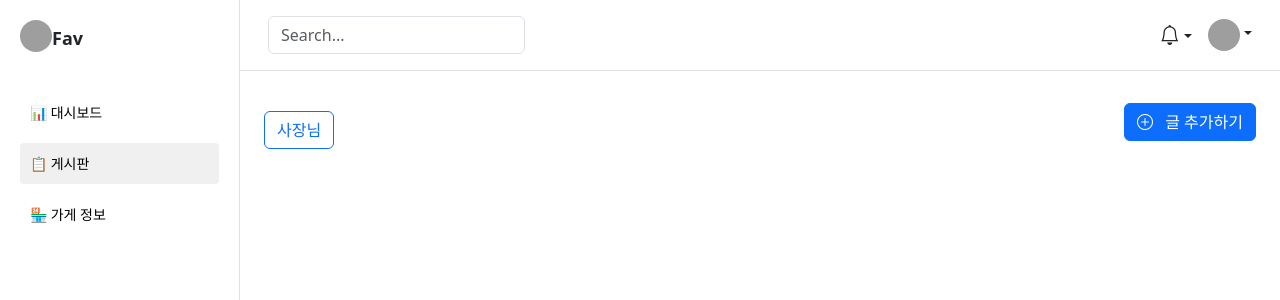
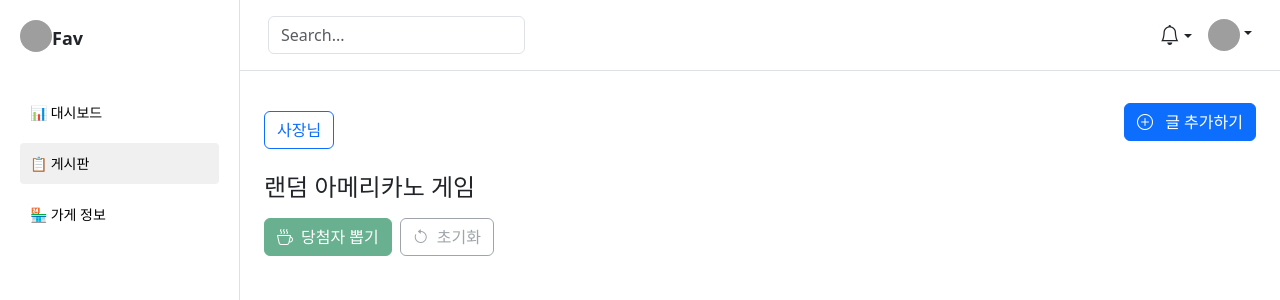
Before and after one commit to yujeongFE/Fav-FE, a React (Vite) app: page /board in a window 1280 px wide. Shown: the top 300 px of the page. Built offline with nearby package versions, Linux system fonts and the light colour scheme; grey boxes are pictures that could not be loaded.

Commit message:
feat: 랜덤 뽑기 ui 추가

```diff
--- a/src/routes/board/pages.jsx
+++ b/src/routes/board/pages.jsx
@@ -13,6 +13,8 @@ const Board = () => {
   const [currentPost, setCurrentPost] = useState(null);
   const [bossId, setBossId] = useState("");
   const [store_Name, setStore_Name] = useState("");
+  const [winner, setWinner] = useState(null);
+  const [isSpinning, setIsSpinning] = useState(false);
 
   const getCookie = (cookieName) => {
     const cookies = document.cookie.split("; ");
@@ -116,9 +118,24 @@ const Board = () => {
     return date.toLocaleString("ko-KR", options);
   };
 
-  const MessageCard = ({ content, updated_at, status, postId, onEdit, onDelete }) => (
+  const selectRandomWinner = () => {
+    setIsSpinning(true);
+    setTimeout(() => {
+      const randomIndex = Math.floor(Math.random() * posts.length);
+      setWinner(posts[randomIndex]);
+      setIsSpinning(false);
+    }, 2000);
+  };
+
+  const resetWinner = () => {
+    setWinner(null);
+  };
+
+  const MessageCard = ({ content, updated_at, status, postId, onEdit, onDelete, isWinner }) => (
     <div
-      className={`card mb-3 shadow-sm rounded-lg ${status === "busy" ? "border-danger" : "border-success"}`}>
+      className={`card mb-3 shadow-sm rounded-lg ${status === "busy" ? "border-danger" : "border-success"} ${
+        isWinner ? "border-primary border-4" : ""
+      }`}>
       <div className="card-body">
         <div className="d-flex align-items-center">
           <img
@@ -140,7 +157,6 @@ const Board = () => {
               {status === "HIGH" ? "혼잡해요" : status === "MEDIUM" ? "보통이에요" : "여유로워요"}
             </span>
           )}
-
           <div className="ms-3">
             <button className="btn btn-sm btn-outline-warning" onClick={() => onEdit(postId)}>
               <i className="bi bi-pencil"></i> 수정
@@ -166,6 +182,42 @@ const Board = () => {
         </button>
       </div>
 
+      <div className="mb-4">
+        <h2 className="h4 mb-3">랜덤 아메리카노 게임</h2>
+        <button
+          className="btn btn-success me-2"
+          onClick={selectRandomWinner}
+          disabled={isSpinning || posts.length === 0}>
+          {isSpinning ? (
+            <>
+              <span
+                className="spinner-border spinner-border-sm me-2"
+                role="status"
+                aria-hidden="true"></span>
+              선택 중...
+            </>
+          ) : (
+            <>
+              <i className="bi bi-cup-hot me-2"></i>
+              당첨자 뽑기
+            </>
+          )}
+        </button>
+        <button className="btn btn-outline-secondary" onClick={resetWinner} disabled={!winner}>
+          <i className="bi bi-arrow-counterclockwise me-2"></i>
+          초기화
+        </button>
+      </div>
+
+      {winner && (
+        <div className="alert alert-success mb-4" role="alert">
+          <h4 className="alert-heading">🎉 당첨자</h4>
+          <p>{winner.content}</p>
+          <hr />
+          <p className="mb-0">작성 시간: {formatDate(winner.updated_at)}</p>
+        </div>
+      )}
+
       <div className="overflow-auto">
         {posts.map((post) => (
           <MessageCard
@@ -176,6 +228,7 @@ const Board = () => {
             status={post.crowd_level}
             onEdit={handleEdit}
             onDelete={handleDelete}
+            isWinner={winner && winner._id === post._id}
           />
         ))}
       </div>
```
